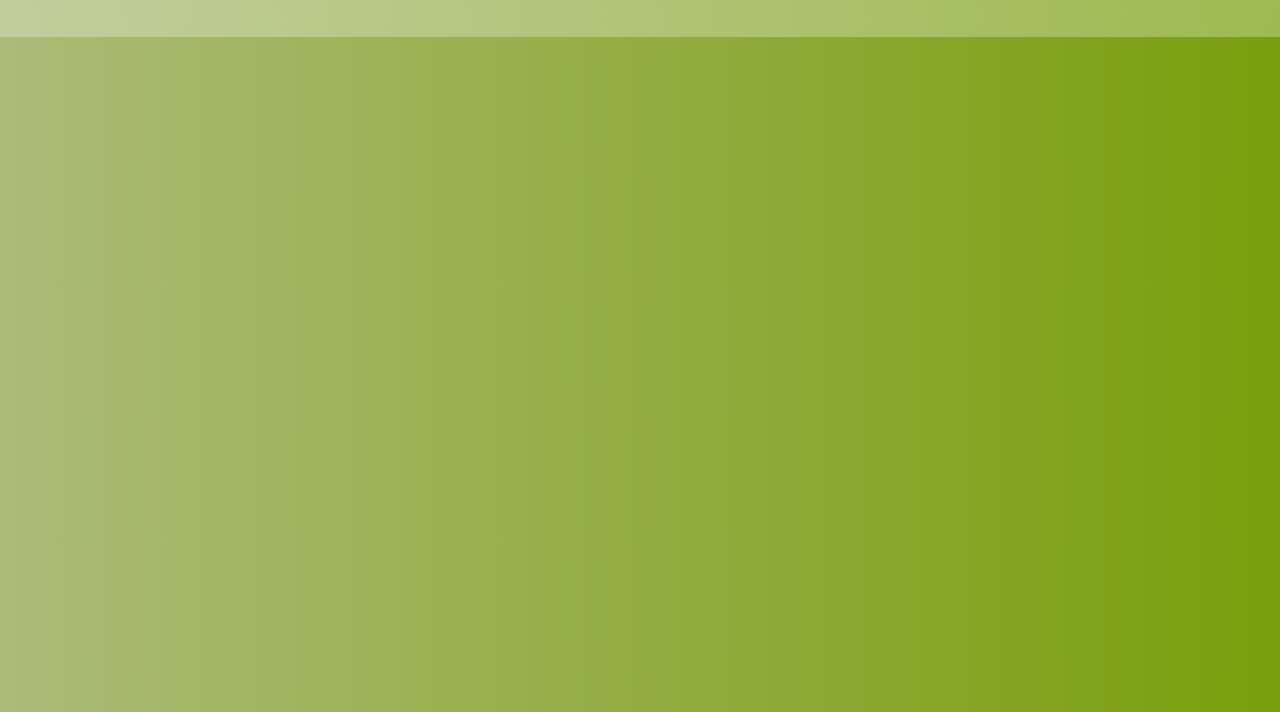
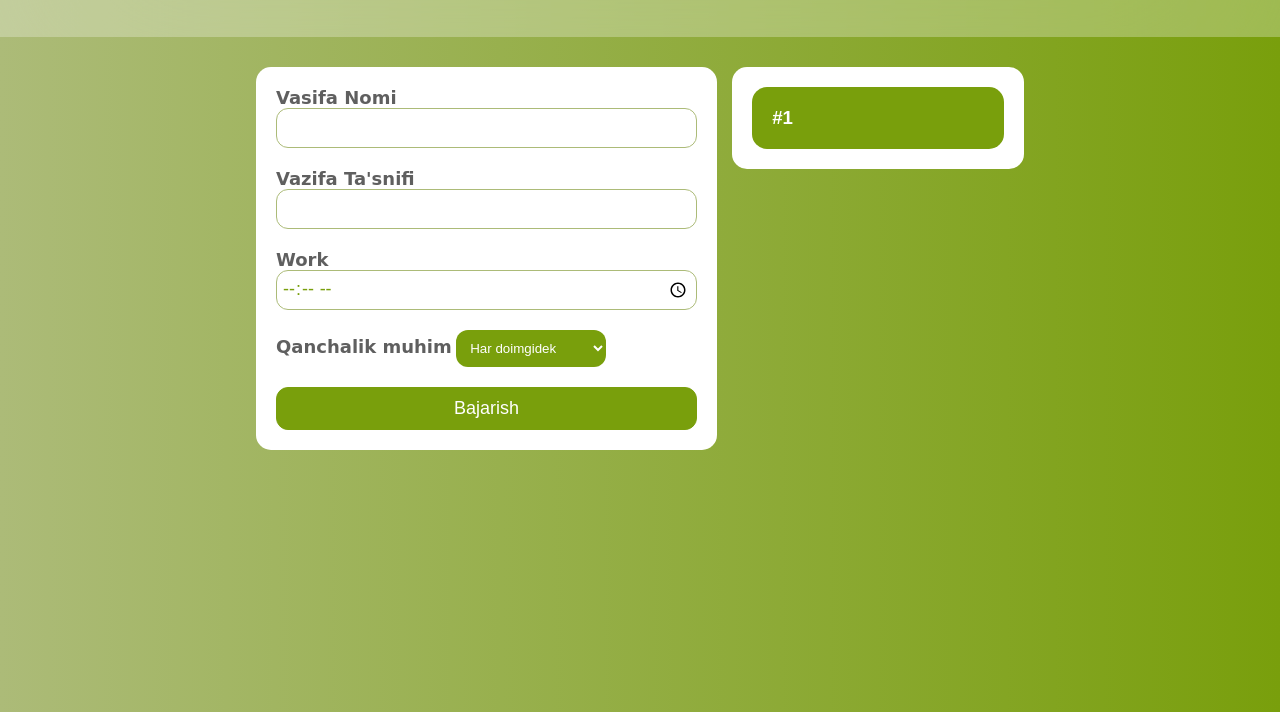
Before and after one commit to Ilkhomov-web/todo-js, a website: page index.html in a window 1280 px wide. Shown: the part 88-800 px from the top of the page. Drawn offline with nearby package versions, Linux system fonts and the light colour scheme.

Commit message:
some change

```diff
--- a/index.html
+++ b/index.html
@@ -37,7 +37,40 @@
         </nav>
       </div>
     </header>
-    <main></main>
+    <main>
+      <div class="container">
+        <div class="layout-box">
+          <form>
+            <div class="input-box">
+              <label for="work">Vasifa Nomi</label>
+              <input type="text" id="taskName" />
+            </div>
+            <div class="input-box">
+              <label for="work">Vazifa Ta'snifi</label>
+              <input type="text" id="taskDescription" />
+            </div>
+            <div class="input-box">
+              <label for="work">Work</label>
+              <input type="time" id="taskTime" />
+            </div>
+            <div class="input-box">
+              <label for="work">Qanchalik muhim</label>
+              <select name="" id="taskImportance">
+                <option value="standart">Har doimgidek</option>
+                <option value="juda">Juda</option>
+                <option value="birMarta">Bir Marotaba Eslat</option>
+              </select>
+            </div>
+            <button onclick="sendTask()">Bajarish</button>
+          </form>
+          <div class="layout-cards">
+            <div class="layout-card">
+              <h3>#1</h3>
+            </div>
+          </div>
+        </div>
+      </div>
+    </main>
     <footer></footer>
     <script src="index.js"></script>
   </body>
--- a/index.js
+++ b/index.js
@@ -1,7 +1,38 @@
-
+// menu oper function
 function openMenu(){
     document.getElementById('mobile-bar').classList.add("active")
+
 }
 function closeMenu(){
     document.getElementById('mobile-bar').classList.remove('active')
 }
+
+
+//send tasks
+
+const taskName = document.getElementById('taskName');
+const taskDescription = document.getElementById('taskDescription');
+const taskTime = document.getElementById('taskTime');
+const taskImportance = document.getElementById('taskImportance');
+const tasks = JSON.parse(localStorage.getItem('task')) || [];
+const taskRandomId =  Math.random().toString(36).substr(2, 8);
+
+function sendTask(){
+event.preventDefault()
+    const newTask = {
+        id: taskRandomId,
+        taskName: taskName.value,
+        taskDescription: taskDescription.value,
+        taskImportance: taskImportance.value,
+        taskTime: taskTime.value
+    }
+tasks.push(newTask)
+localStorage.setItem('task', JSON.stringify(tasks))
+    taskName.value = ''
+    taskDescription.value = ''
+    taskImportance.value = ''
+    taskTime.value = ''
+
+
+}
+console.log(tasks);
--- a/style.css
+++ b/style.css
@@ -4,6 +4,7 @@
     box-sizing: border-box;
     font-family: sans-serif;
 }
+
 
 .material-symbols-outlined {
   font-variation-settings:
@@ -76,6 +77,80 @@ nav button{
     display: none;
 }
 
+.layout-box{
+    width: 100%;
+    margin: 30px 0px;
+    display: flex;
+    justify-content: space-between;
+    align-items: start;
+}
+
+form{
+    width: 60%;
+    background-color: white;
+    padding: 20px;
+    border-radius: 15px;
+    display: flex;
+    flex-direction: column;
+    gap: 20px;
+}
+.layout-cards{
+    width: 38%;
+    border-radius: 15px;
+    padding: 20px;
+    background-color: white;
+}
+.layout-card{
+    width: 100%;
+    background-color: #799F0C;
+    padding: 20px;
+    border-radius: 15px;
+    color: white;
+}
+form label{
+    font-size: 18px;
+    font-family: cursive ;
+    font-weight: 600;
+    color: rgb(95, 95, 95);
+}
+
+form input:focus{
+    outline: 1px solid #799F0C;
+}
+
+form input {
+    width: 100%;
+    height: 40px;
+    font-size: 18px;
+    padding: 0px 5px;
+    border-radius: 12px;
+    border: 1px solid #ACBB78;
+    color: #799F0C;
+}
+form button{
+    padding: 10px;
+    font-size: 18px;
+    color: white;
+    background-color: #799F0C;
+    border: none;
+    border-radius: 12px;
+    cursor: pointer;
+    border: 1px solid #799F0C;
+}
+form button:hover{
+    background-color: white;
+    color: #799F0C;
+    border: 1px solid #799F0C;
+}
+form select{
+    background-color: #799F0C;
+    color: white;
+    padding: 10px;
+    border-radius: 12px;
+    border: none;
+    outline: none;
+}
+
 
 
 
@@ -107,18 +182,20 @@ nav button{
         width: 350px;
         height: 100vh;
         background: #799F0C;
-        display: flex;
+        display: none;
         flex-direction: column;
         justify-content: start;
         gap: 15px;
         position: absolute;
-        right: -400px;
+        right: 0px;
         top: 0px;
         padding: 40px;
         transition: right 0.7s ease; /* Faqat transition ishlatildi */
       }
     .mobile-bar.active {
+        display: flex;
         right: 0;
+
       }
       .mobile-bar button {
         width: 40px;
@@ -136,7 +213,9 @@ nav button{
 
   @keyframes mobileMenu{
     0%{ background: #799F0C;
+        display: block;
         right: -300px;}
     100%{ background: #799F0C;
+        display: block;
     }
   }
```
